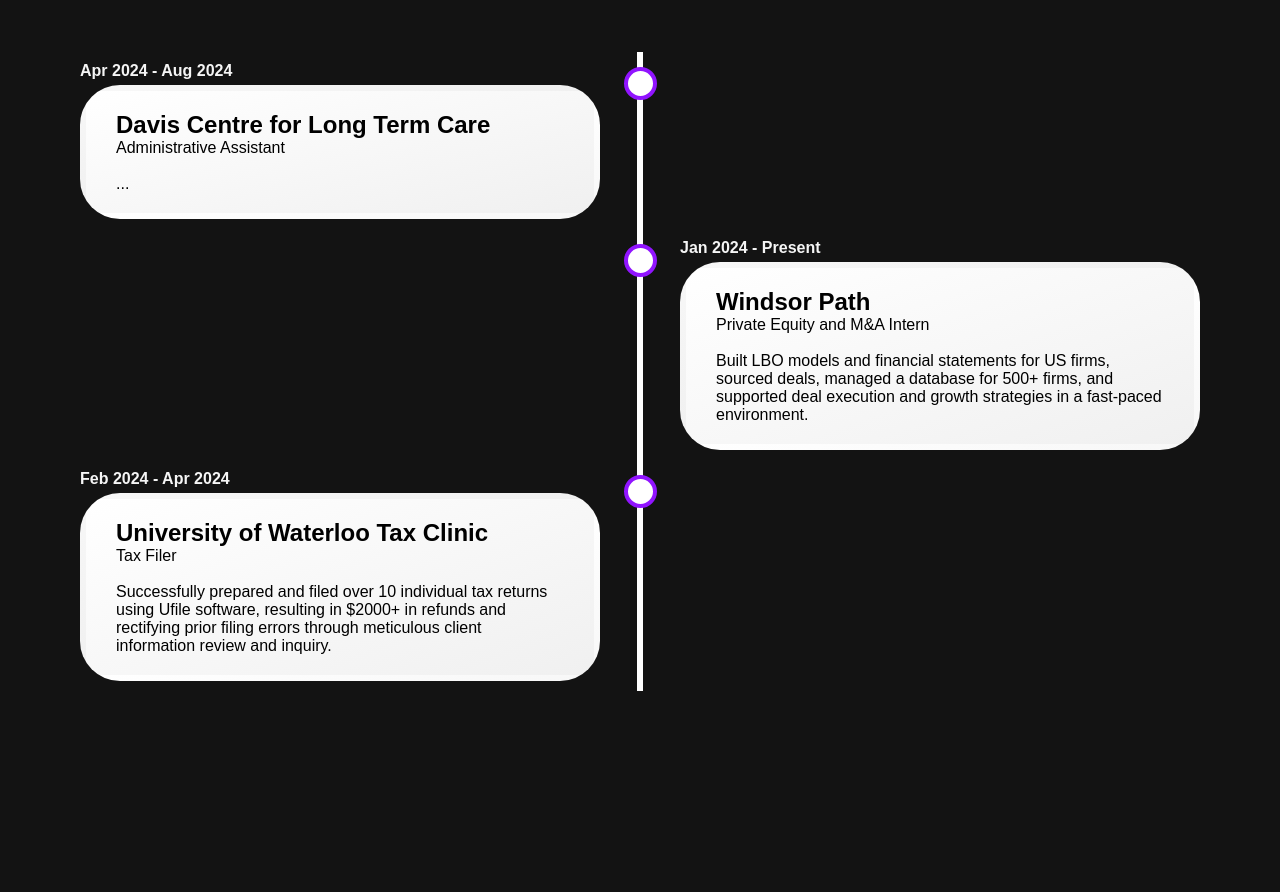
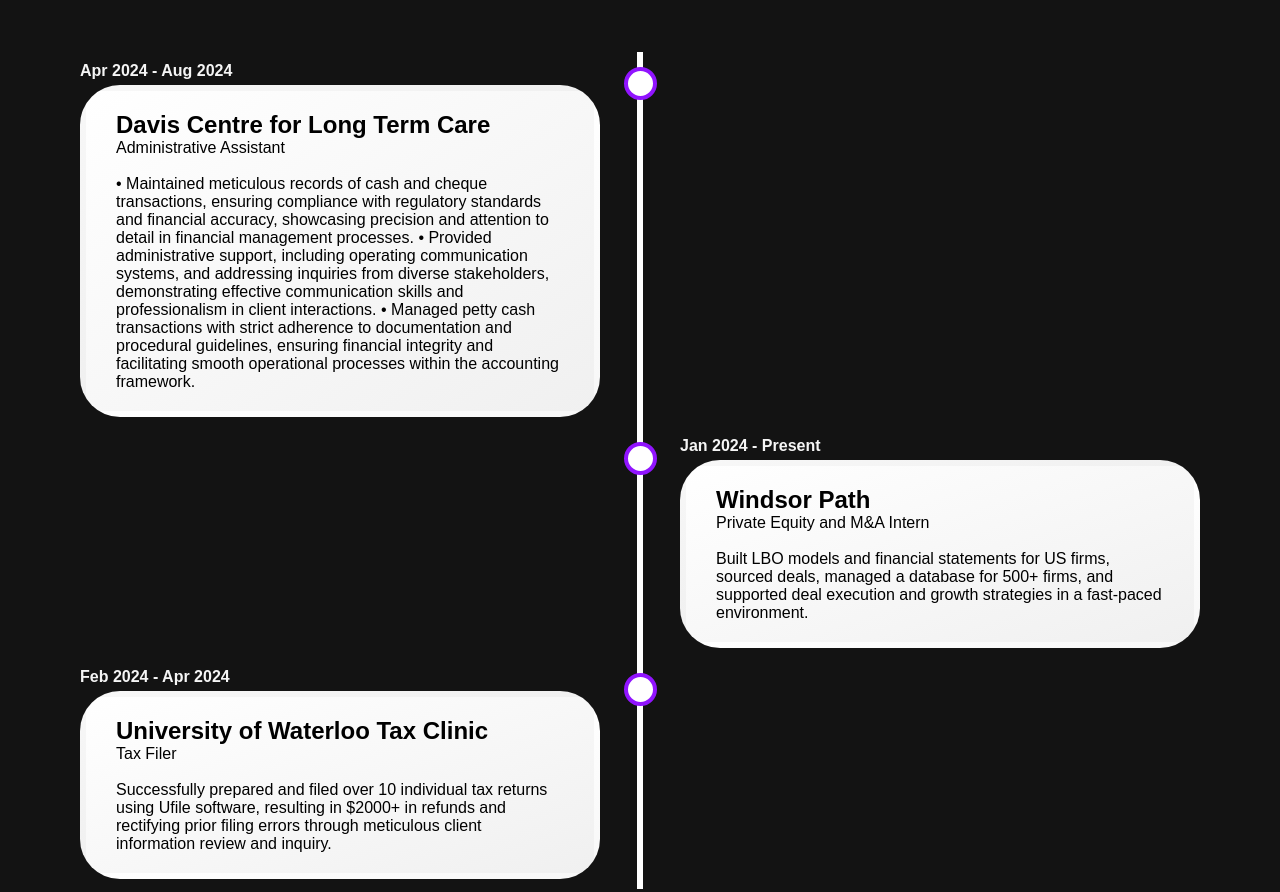
Before and after one commit to ShadowWarrior313/Ishan-Vakharia-Personal-Website, a plain HTML site: page index.html in a window 1280 px wide. Shown: the part 1920-2812 px from the top of the page. Drawn offline with Linux system fonts and the light colour scheme.

Commit message:
Add files via upload

```diff
--- a/index.html
+++ b/index.html
@@ -150,7 +150,10 @@
             <div class="content">
               <h2>Davis Centre for Long Term Care</h2>
               <p>Administrative Assistant <br> <br>
-...              </p>
+                •	Maintained meticulous records of cash and cheque transactions, ensuring compliance with regulatory standards and financial accuracy, showcasing precision and attention to detail in financial management processes.
+                •	Provided administrative support, including operating communication systems, and addressing inquiries from diverse stakeholders, demonstrating effective communication skills and professionalism in client interactions.
+                •	Managed petty cash transactions with strict adherence to documentation and procedural guidelines, ensuring financial integrity and facilitating smooth operational processes within the accounting framework.
+                              </p>
             </div>
           </div>
           <div class="container right">
```
